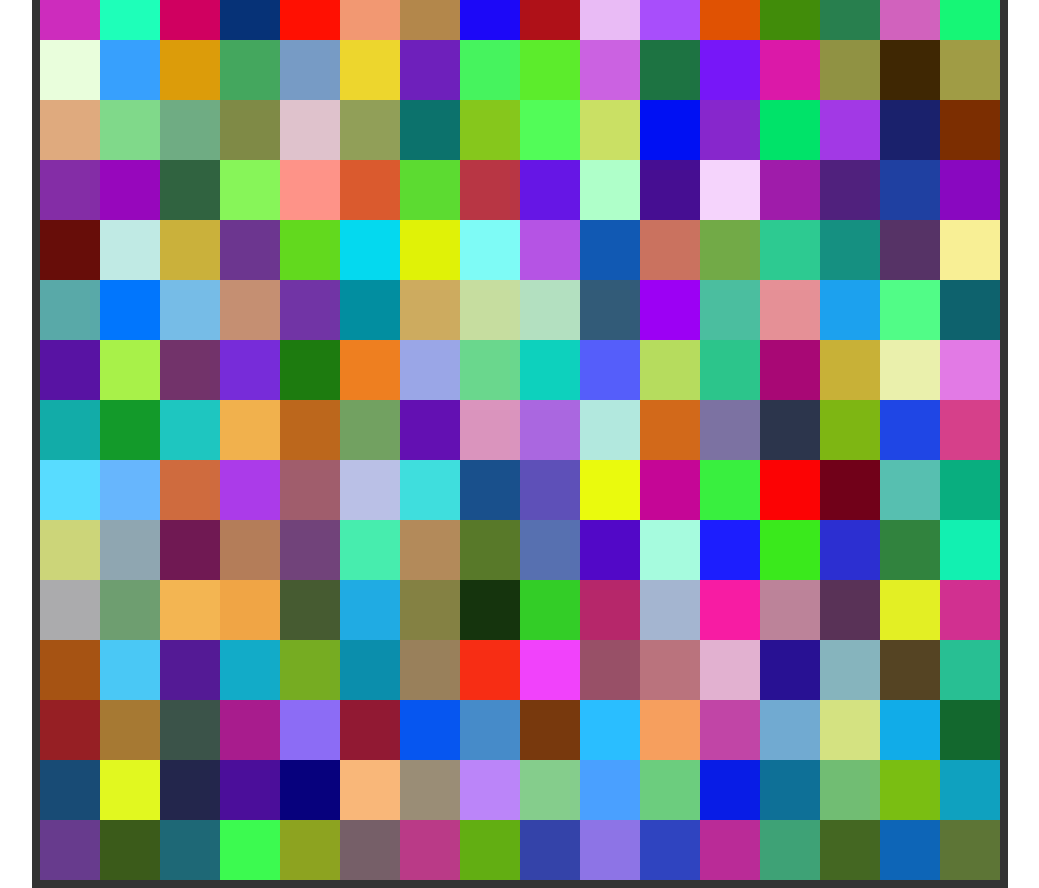
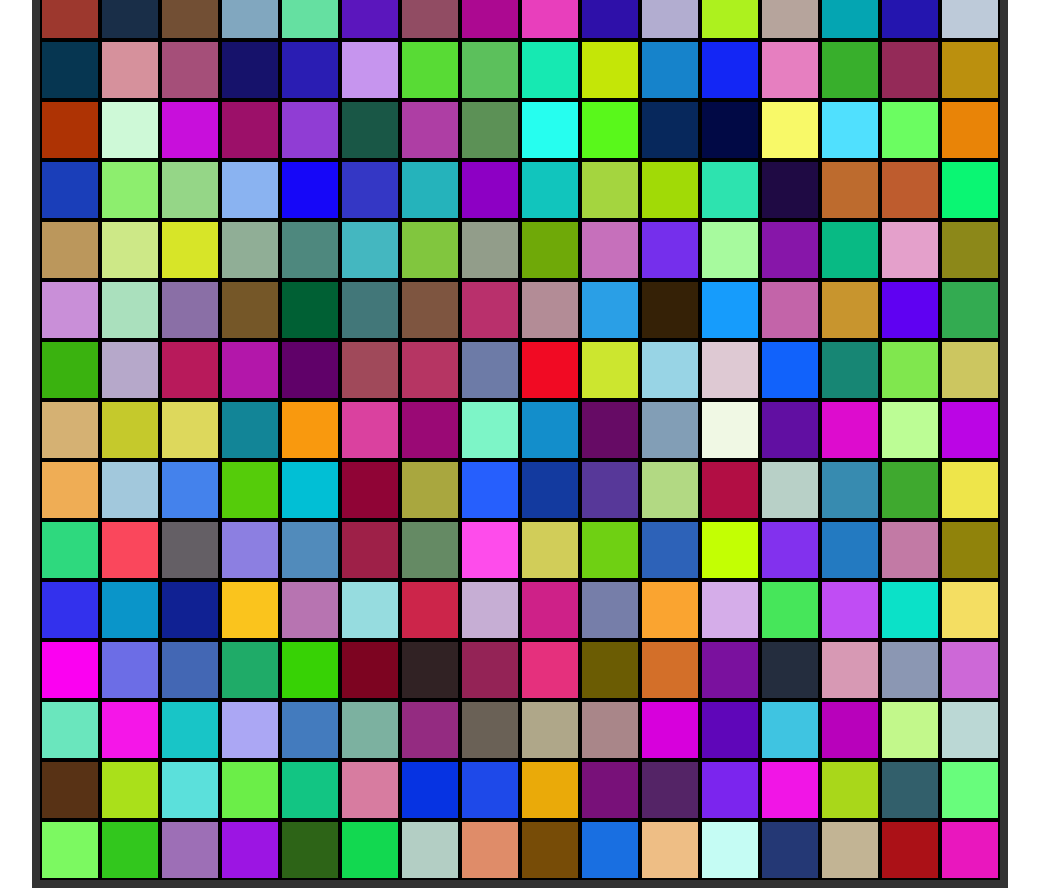
Before and after one commit to imranwarfa/Etch-a-Sketch, a plain HTML site: page index.html in a window 1280 px wide. Shown: the whole page, without its empty margins (120-1159 px from the left). Drawn offline with Linux system fonts and the light colour scheme.

Commit message:
Borders to individual divs

```diff
--- a/script.js
+++ b/script.js
@@ -1,5 +1,5 @@
-const rows = 16;
-const columns = 16;
+const DEFAULT_SIZE = 16;
+const gridContainer = document.getElementById('myGrid')
 
 // generate a randomColor using Math.random
 function getRandomColor() {
@@ -9,8 +9,10 @@ function getRandomColor() {
     return `rgb(${r},${g},${b})`; // Construct RGB color string
 }
 
-// get the grid container element
-const gridContainer = document.getElementById('myGrid');
+// generate grid based on size provided; Note Size => size(row) x size(column)
+function createGrid(size){
+    rows = size;
+    columns = size;
 
     // Create the grid dynamically
     for(let i = 0; i < rows; i++){
@@ -21,6 +23,7 @@ for(let i = 0; i < rows; i++){
             //gridItem.textContent = "Grid item row: " + i + " column: " + j;
 
             gridItem.style.backgroundColor = getRandomColor();
+            gridItem.style.border = '2px solid black';
 
             // add an eventListener to each gridItem to watch for when the mouse hovers over the div
             // change color when this happens
@@ -33,3 +36,19 @@ for(let i = 0; i < rows; i++){
             gridContainer.appendChild(gridItem);
         }
     }
+}
+
+// create initial grid of 16 x 16;
+createGrid(DEFAULT_SIZE);
+
+
+
+// create button to change number of grid elements by row & column
+
+
+
+// Implement a black drawing method instead of color ---- Need borders here most likely
+
+
+
+// Implement an eraser --- just make background white again, need borders here too
--- a/styles.css
+++ b/styles.css
@@ -20,6 +20,6 @@ body {
 
 .grid-item {
   padding: 0 px; /* provides sizing for the divs */
-  width: 60px;
-  height: 60px;
+  width: 56px;
+  height: 56px;
 }
```
Lines whose indentation alone changed are shown as unchanged.
